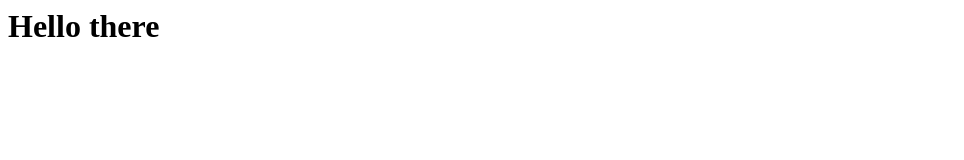
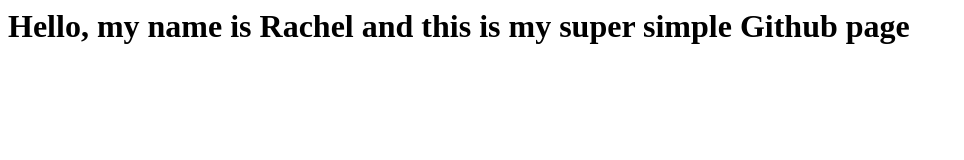
Before and after one commit to rmccoy99/Site-1, a plain HTML site: page index.html in a window 1280 px wide. Shown: the whole page, without its empty margins (0-964 px from the left). Drawn offline with Linux system fonts and the light colour scheme.

Commit message:
Update index.html

```diff
--- a/index.html
+++ b/index.html
@@ -1 +1 @@
-<h1>Hello there</h1>
+<h1>Hello, my name is Rachel and this is my super simple Github page</h1>
```
